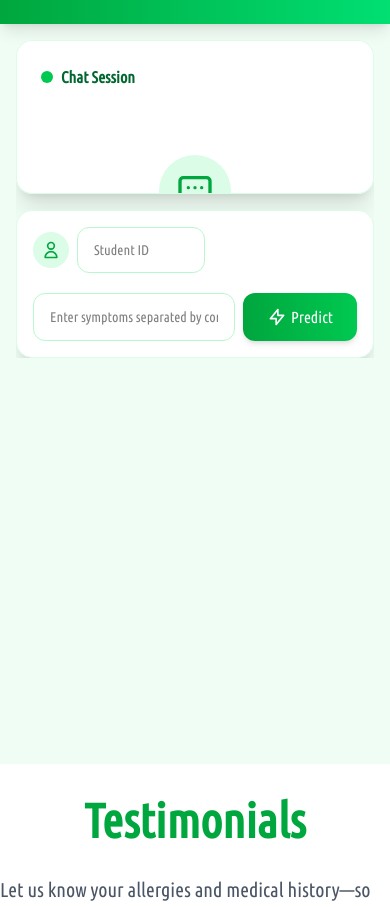
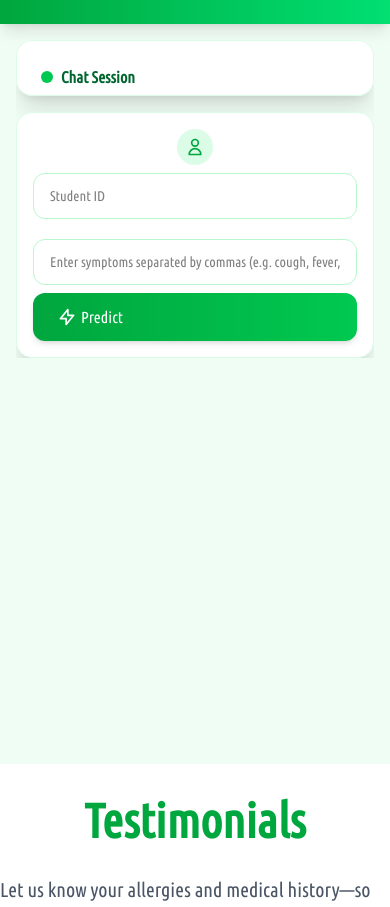
Before and after one commit to kanishkapan/ArogyaVault, a React (Vite) app in the folder Frontend/: page /ai-bot in a window 390 px wide. Shown: the part 987-1894 px from the top of the page. Built offline with nearby package versions, Linux system fonts and the light colour scheme.

Commit message:
responsiveness update

```diff
--- a/Frontend/src/components/aitanissa/Predictionchat.jsx
+++ b/Frontend/src/components/aitanissa/Predictionchat.jsx
@@ -155,7 +155,7 @@ const Predictionchat = () => {
           {/* Input Form */}
           <form onSubmit={handleSubmit} className="bg-white rounded-2xl shadow-xl p-4 border border-green-100">
             <div className="flex flex-col gap-3">
-              <div className="flex items-center gap-2 mb-2">
+              <div className="flex flex-col md:flex-row items-center gap-2 mb-2">
                 <div className="bg-green-100 p-2 rounded-full">
                   <svg xmlns="http://www.w3.org/2000/svg" className="h-5 w-5 text-green-600" fill="none" viewBox="0 0 24 24" stroke="currentColor">
                     <path strokeLinecap="round" strokeLinejoin="round" strokeWidth={2} d="M16 7a4 4 0 11-8 0 4 4 0 018 0zM12 14a7 7 0 00-7 7h14a7 7 0 00-7-7z" />
@@ -166,12 +166,12 @@ const Predictionchat = () => {
                   value={studentId}
                   onChange={(e) => setStudentId(e.target.value)}
                   placeholder="Student ID"
-                  className="flex-none w-32 px-4 py-3 rounded-xl border border-green-200 focus:outline-none focus:ring-2 focus:ring-green-500 text-sm"
+                  className="flex-none w-full md:w-32 px-4 py-3 rounded-xl border border-green-200 focus:outline-none focus:ring-2 focus:ring-green-500 text-sm"
                   required
                 />
               </div>
 
-              <div className="flex gap-2">
+              <div className="flex flex-col md:flex-row gap-2">
                 <input
                   type="text"
                   value={symptoms}
```
